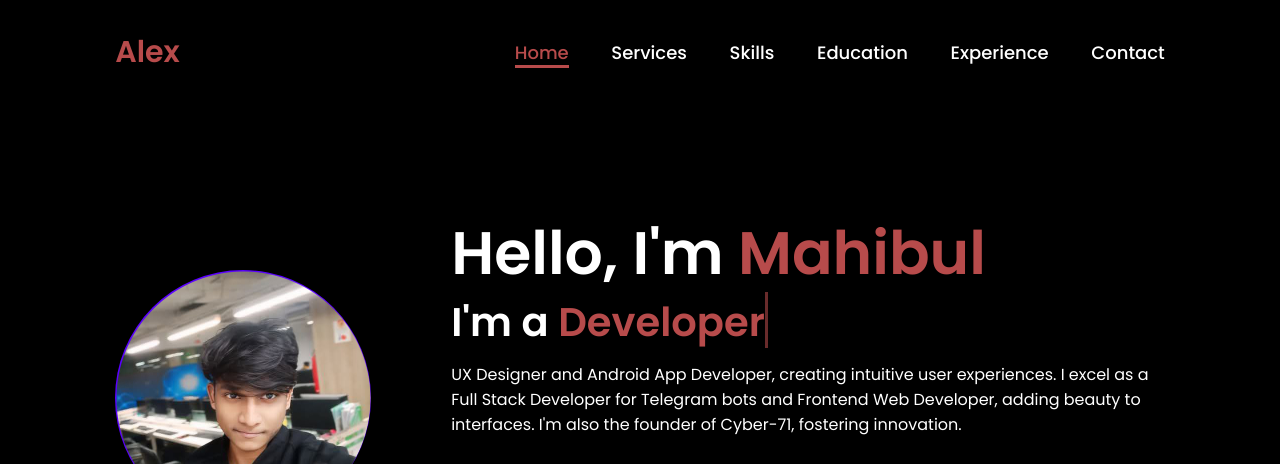
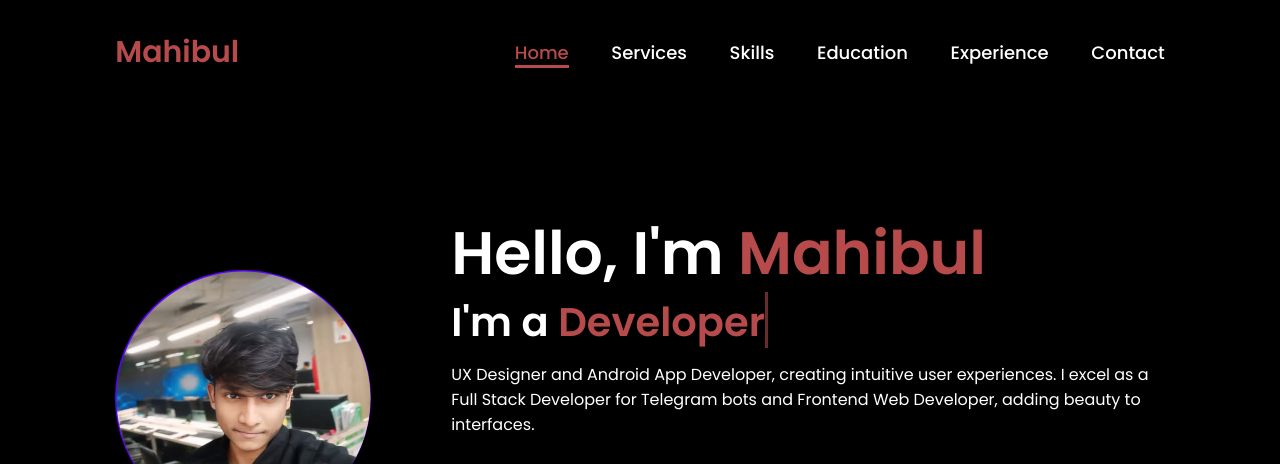
Before and after one commit to mahibull/Portfolio, a plain HTML site: page index.html in a window 1280 px wide. Shown: the top 464 px of the page. Drawn offline with Linux system fonts and the light colour scheme.

Commit message:
Add files via upload

```diff
--- a/index.html
+++ b/index.html
@@ -6,11 +6,11 @@
     <link rel="stylesheet" href="https://cdnjs.cloudflare.com/ajax/libs/font-awesome/6.5.2/css/all.min.css">
     <link rel="stylesheet" href="style.css">
     <link rel="shortcut icon" href="favicon.jpg" type="image/x-icon">
-    <title>Mr: Mahibul</title>
+    <title>Mahibul</title>
 </head>
 <body>
     <header>
-        <a href="#" class="logo">Alex</a>
+        <a href="#" class="logo">Mahibul</a>
         <nav>
             <a href="#" class="active"> Home</a>
             <a href="#" >Services</a>
@@ -27,7 +27,7 @@
         <div class="home-content">
             <h1>Hello, I'm <span>Mahibul</span></h1>
             <h3 class="typing-text">I'm a <span></span></h3>
-            <p>UX Designer and Android App Developer, creating intuitive user experiences. I excel as a Full Stack Developer for Telegram bots and Frontend Web Developer, adding beauty to interfaces. I'm also the founder of Cyber-71, fostering innovation.</p>
+            <p>UX Designer and Android App Developer, creating intuitive user experiences. I excel as a Full Stack Developer for Telegram bots and Frontend Web Developer, adding beauty to interfaces.</p>
             <div class="social-icons">
                 <a href="https://www.linkedin.com/in/md-mahibul-664902352/"><i class="fa-brands fa-linkedin"></i></a>
                 <a href="https://github.com/mahibull"><i class="fa-brands fa-github"></i></a>
```
